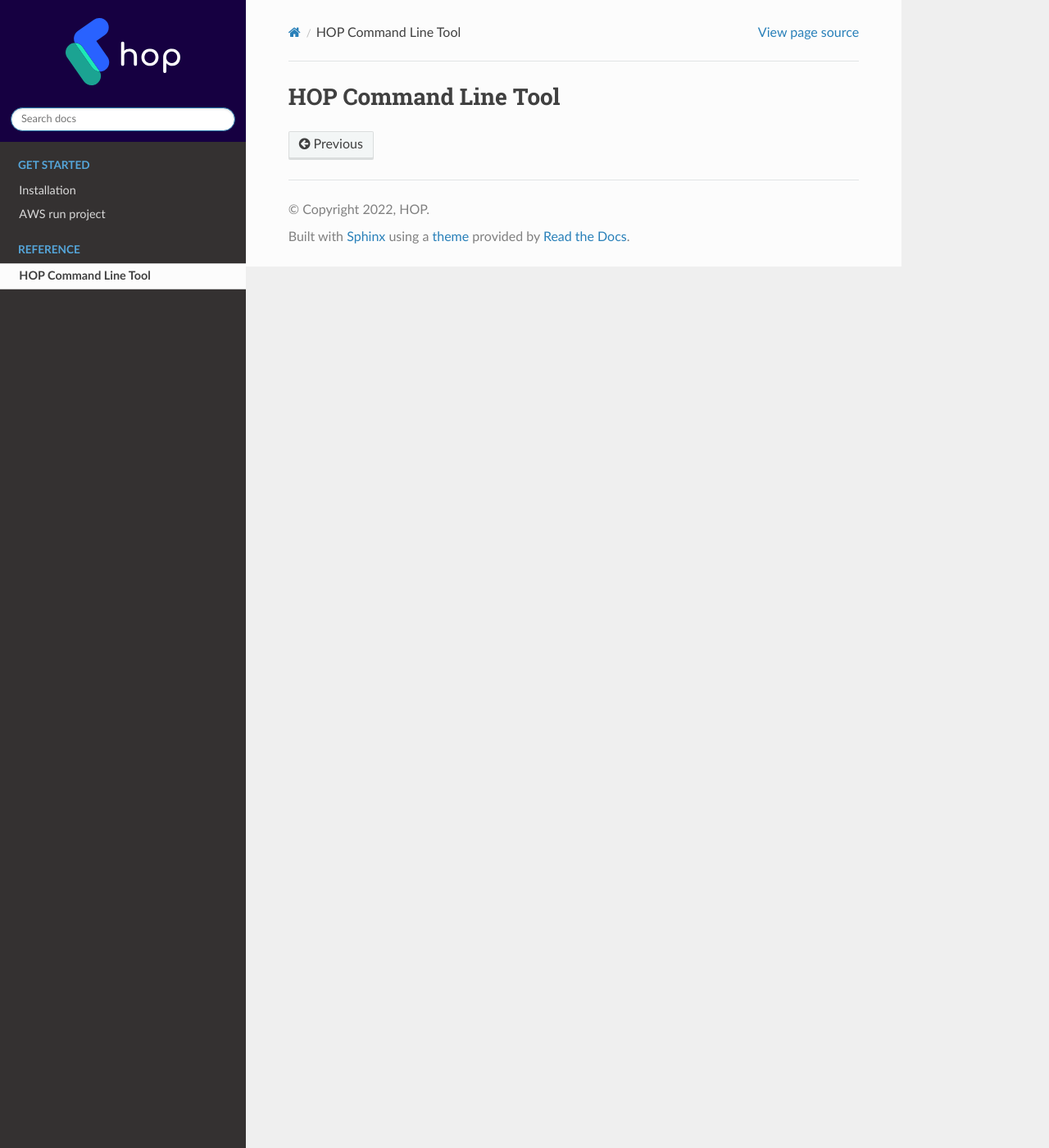
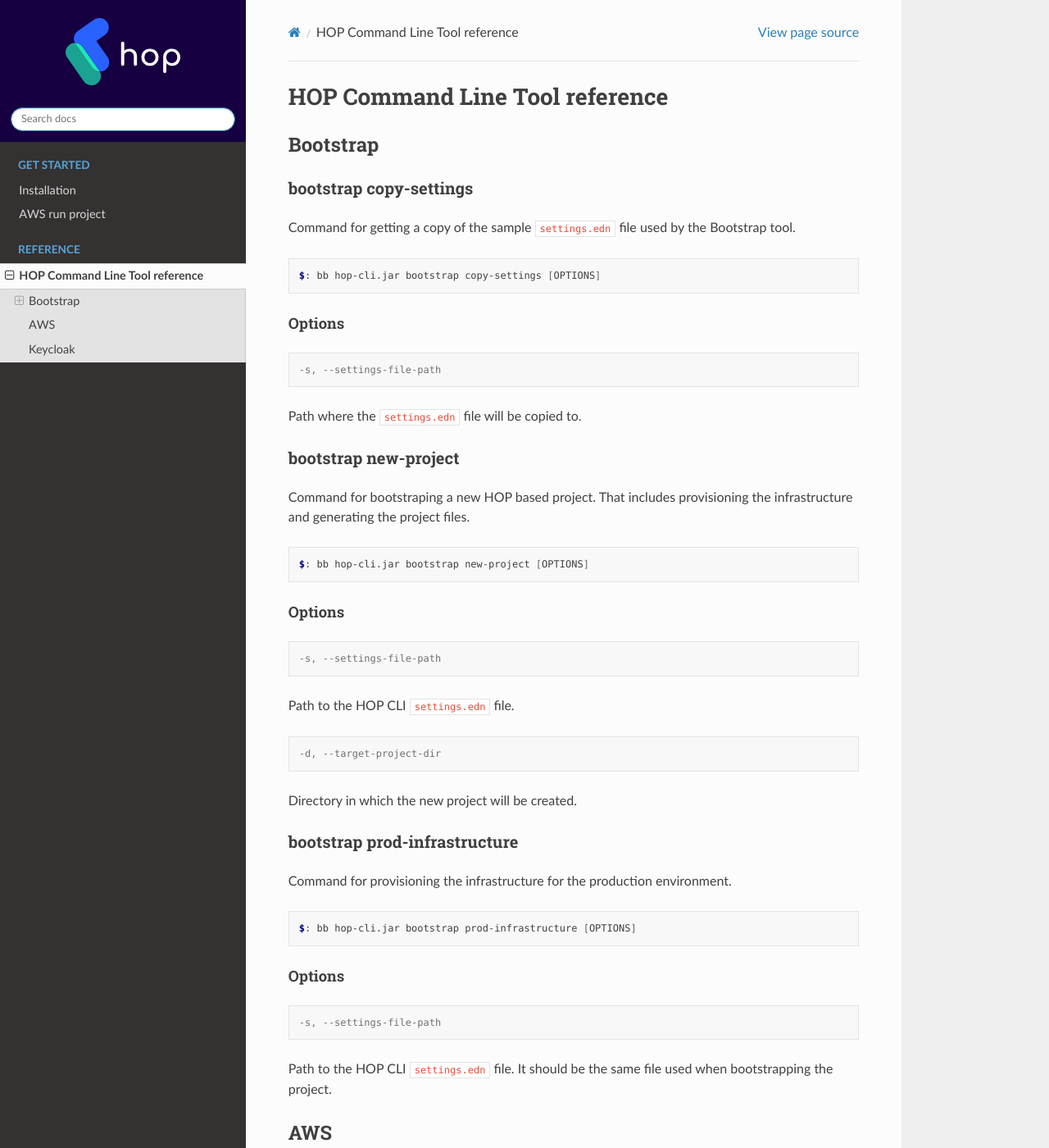
Before and after one commit to gethop-dev/hop-documentation, a Sphinx documentation site: the page built from docs/source/reference/hop-cli/main.rst, in a window 1280 px wide and 1400 px high. Shown: the whole window at 82% size. Built offline with Sphinx 7.4.7 and the Read the Docs theme 2.0.0, drawn with Linux system fonts in a browser that asks for light colours.

Commit message:
Document hop-cli bootstrap command reference

```diff
--- a/docs/source/reference/hop-cli/main.rst
+++ b/docs/source/reference/hop-cli/main.rst
@@ -1,2 +1,75 @@
-HOP Command Line Tool
-=====================
+HOP Command Line Tool reference
+===============================
+
+Bootstrap
+---------
+
+bootstrap copy-settings
+~~~~~~~~~~~~~~~~~~~~~
+
+Command for getting a copy of the sample ``settings.edn`` file used by
+the Bootstrap tool.
+
+.. code-block:: console
+
+   $: bb hop-cli.jar bootstrap copy-settings [OPTIONS]
+
+Options
++++++++
+
+.. code-block:: console
+
+   -s, --settings-file-path
+
+Path where the ``settings.edn`` file will be copied to.
+
+bootstrap new-project
+~~~~~~~~~~~~~~~~~~~~~
+
+Command for bootstraping a new HOP based project. That includes
+provisioning the infrastructure and generating the project files.
+
+.. code-block:: console
+
+   $: bb hop-cli.jar bootstrap new-project [OPTIONS]
+
+Options
++++++++
+
+.. code-block:: console
+
+   -s, --settings-file-path
+
+Path to the HOP CLI ``settings.edn`` file.
+
+.. code-block:: console
+
+   -d, --target-project-dir
+
+Directory in which the new project will be created.
+
+bootstrap prod-infrastructure
+~~~~~~~~~~~~~~~~~~~~~
+
+Command for provisioning the infrastructure for the production environment.
+
+.. code-block:: console
+
+   $: bb hop-cli.jar bootstrap prod-infrastructure [OPTIONS]
+
+Options
++++++++
+
+.. code-block:: console
+
+   -s, --settings-file-path
+
+Path to the HOP CLI ``settings.edn`` file. It should be the same file
+used when bootstrapping the project.
+
+
+AWS
+---
+
+Keycloak
+--------
```
